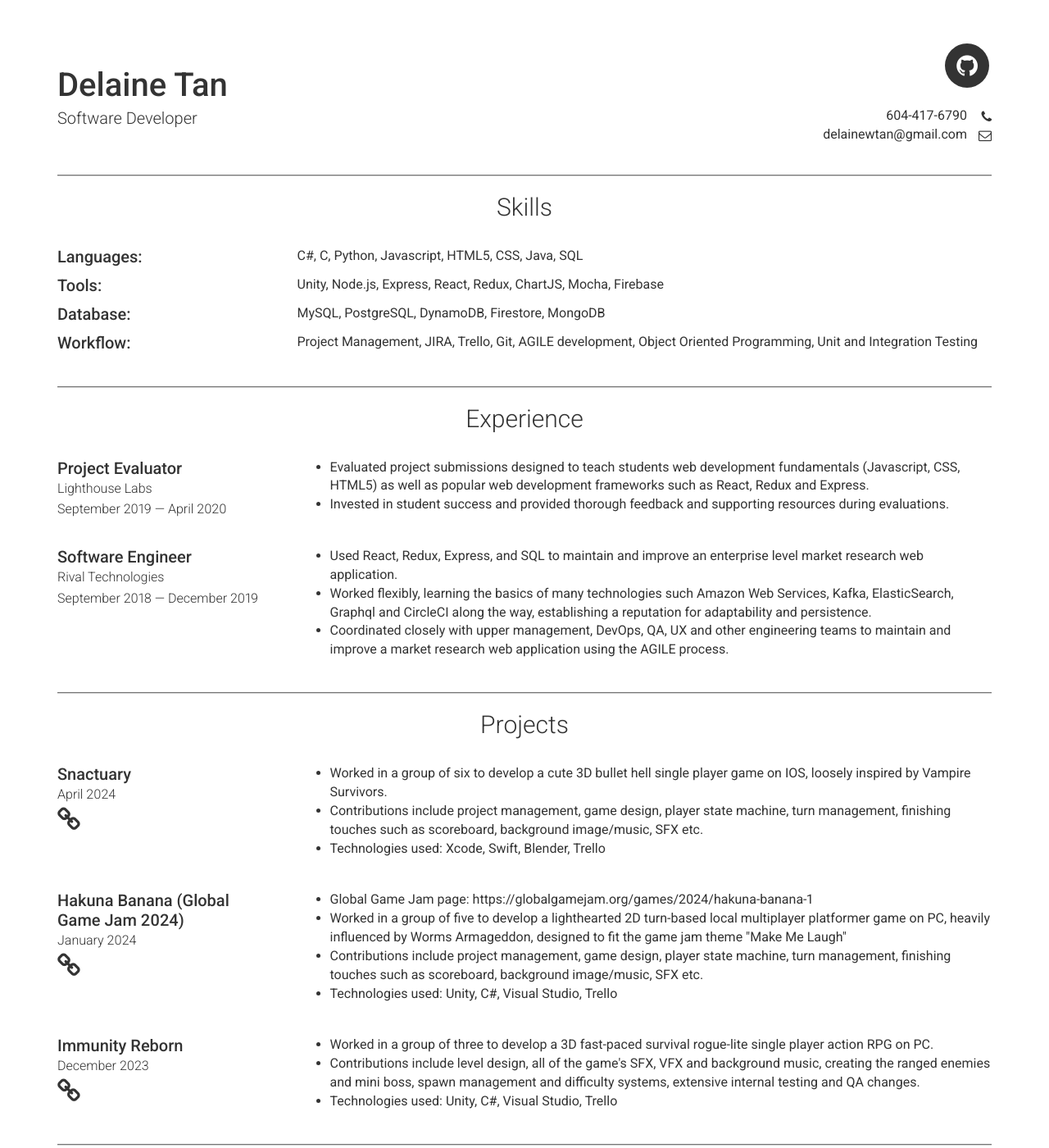
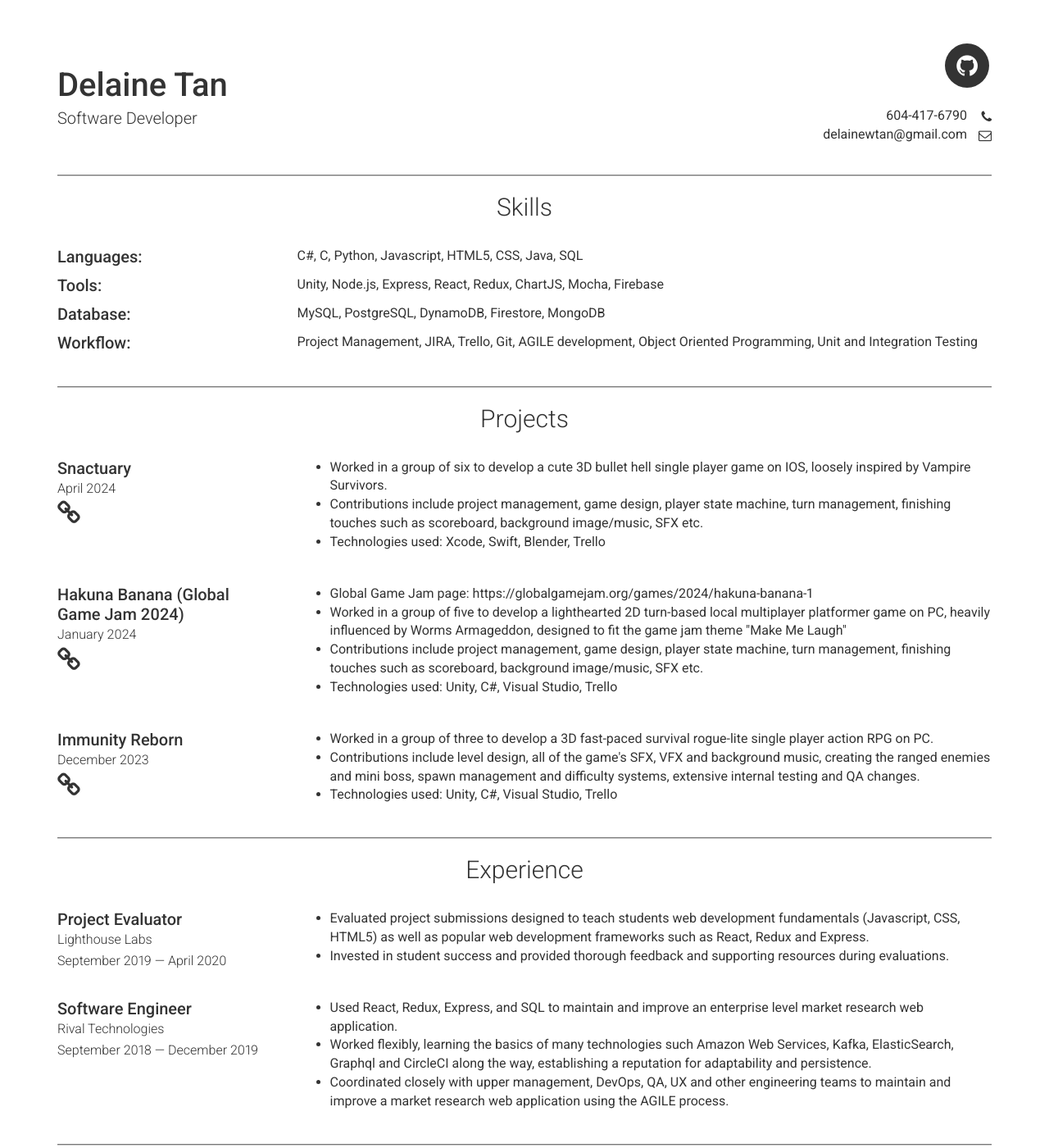
Before and after one commit to DelaineWTan/delainewtan.github.io, a Jekyll site: the page built from index.md, in a window 1280 px wide and 1400 px high. Shown: the whole window at 82% size. Built offline with Jekyll 4.4.1, drawn with Linux system fonts in a browser that asks for light colours.

Commit message:
Move projects higher in the resume.

```diff
--- a/_layouts/default.html
+++ b/_layouts/default.html
@@ -14,12 +14,12 @@
           {%- include skills.html -%}
           {%- endif -%}
 
+          {%- if site.data.projects.size > 0 -%}
+          {%- include projects.html -%}
+          {%- endif -%}
+
           {%- if site.data.experience.size > 0 -%}
           {%- include experience.html -%}
-      {%- endif -%}
-
-      {%- if site.data.projects.size > 0 -%}
-        {%- include projects.html -%}
           {%- endif -%}
 
           {%- if site.data.education.size > 0 -%}
```
Lines whose indentation alone changed are shown as unchanged.
